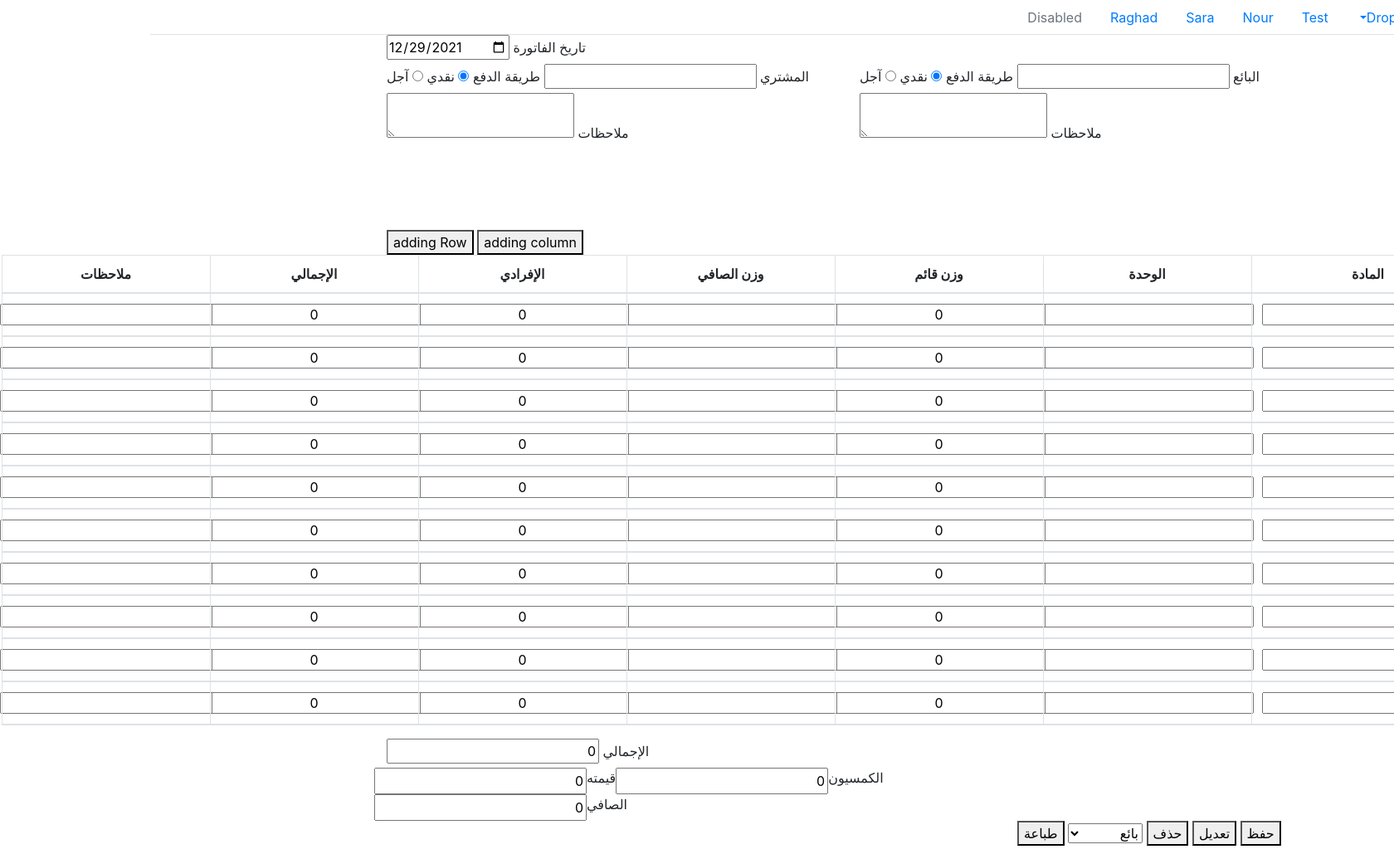
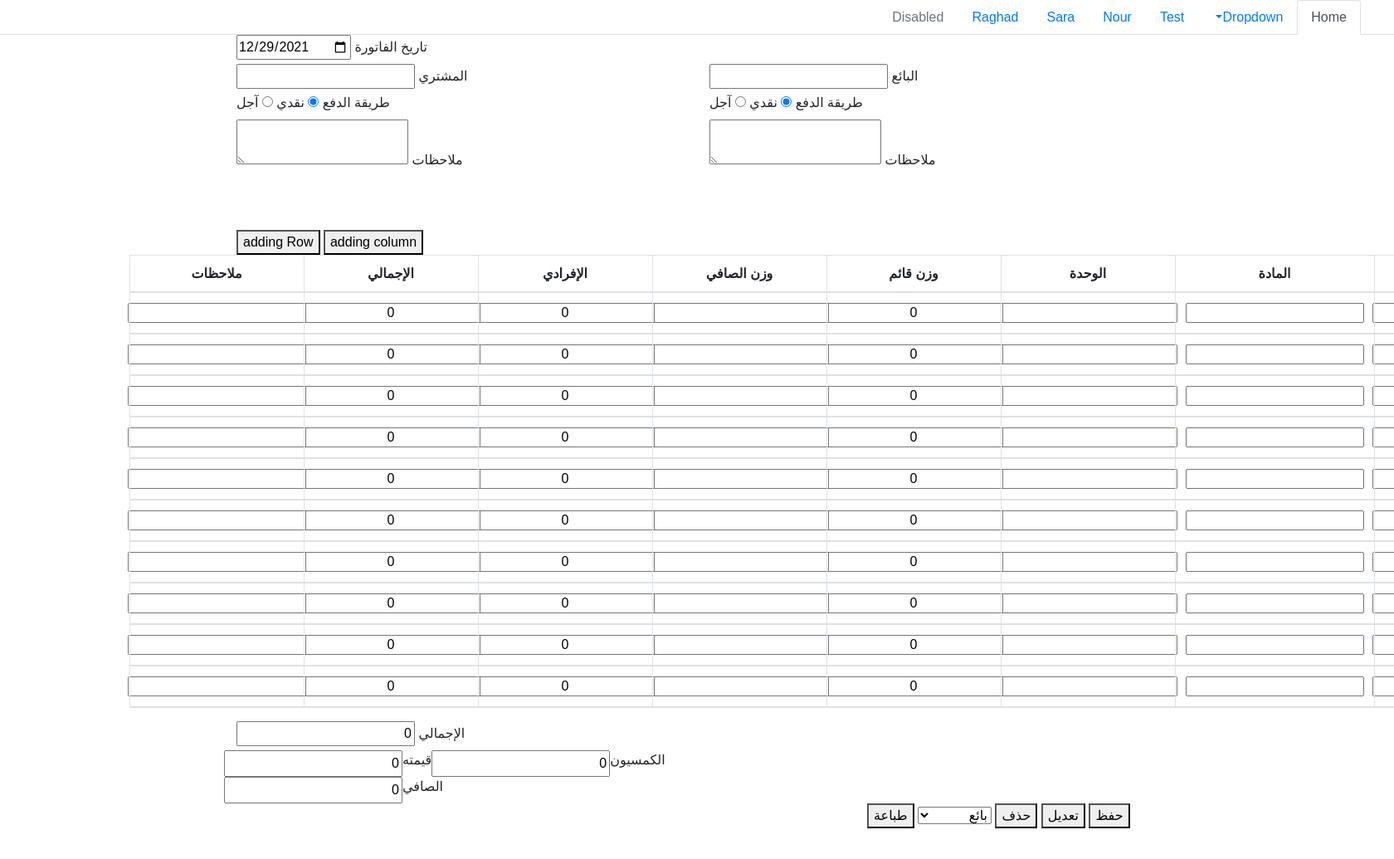
Before and after one commit to mohannadsy/www_alhal, a PHP site: page /com_bill.php in a window 1680 px wide; the page is wider, and only the part inside the window is pictured. Shown: that part at 83% size. After the commit the page ends 998 px from the top of that part, so only its background shows below. Run offline with PHP 8.4, Linux system fonts and the light colour scheme; data comes from the database, SQL or seed files in the repository; data that the repository does not hold is empty.

Commit message:
update 5

```diff
--- a/com_bill.php
+++ b/com_bill.php
@@ -9,39 +9,52 @@ include('include/nav.php');
     <meta name="viewport" content="width=device-width, initial-scale=1.0">
     <title>Document</title>
     <link rel="stylesheet" href="css/styles/com_bill.css">
-
 </head>
 <body>
 <form action="" method="post">
     <div class="container">
+        <div>
             <label for="date">تاريخ الفاتورة</label>
             <input type="date" name="date" id="date" value="<?php echo date('Y-m-d'); ?>">
+        </div>
         <div class="row" style="height:200px;">
             <div id='seller' class="col-6">
+                <div>
                     <label>البائع</label>
                     <!-- <div class="ui-widget"> -->
                         <input id="seller" name="seller" class="account_auto"/>
                     <!-- </div> -->
                     <input type="hidden" name="seller_id" value="6">
+                </div>
+                <div>
                     <label>طريقة الدفع </label>
                     <input type="radio" name="seller_type_pay" checked value="cash">
                     <label>نقدي</label>
                     <input type="radio" name="seller_type_pay" value="agel">
                     <label>آجل</label>
+                </div>
+                <div>
                     <label>ملاحظات</label>
                     <textarea name="seller_note"></textarea>
                 </div>
+            </div>
             <div class="col-6">
+                <div>
                     <label>المشتري</label>
                     <input type="text" name="buyer" class="account_auto">
                     <input type="hidden" name="buyer_id" value="7">
+                </div>
+                <div>
                     <label>طريقة الدفع </label>
                     <input type="radio" name="buyer_type_pay" checked value="cash">
                     <label>نقدي</label>
                     <input type="radio" name="buyer_type_pay" value="agel">
                     <label>آجل</label>
+                </div>
+                <div>
                     <label>ملاحظات</label>
                     <textarea name="buyer_note"></textarea>
+                </div>
             </div>
         </div>
         <button type="button" id="add_col">adding column</button>
--- /dev/null
+++ b/css/styles/com_bill.css
@@ -0,0 +1,10 @@
+body {
+    font-family: Arial, Helvetica, sans-serif;
+}
+
+table {
+    position: absolute;
+    z-index: 2;
+    left: 15%;
+    text-align: center;
+}
```
Lines whose indentation alone changed are shown as unchanged.
